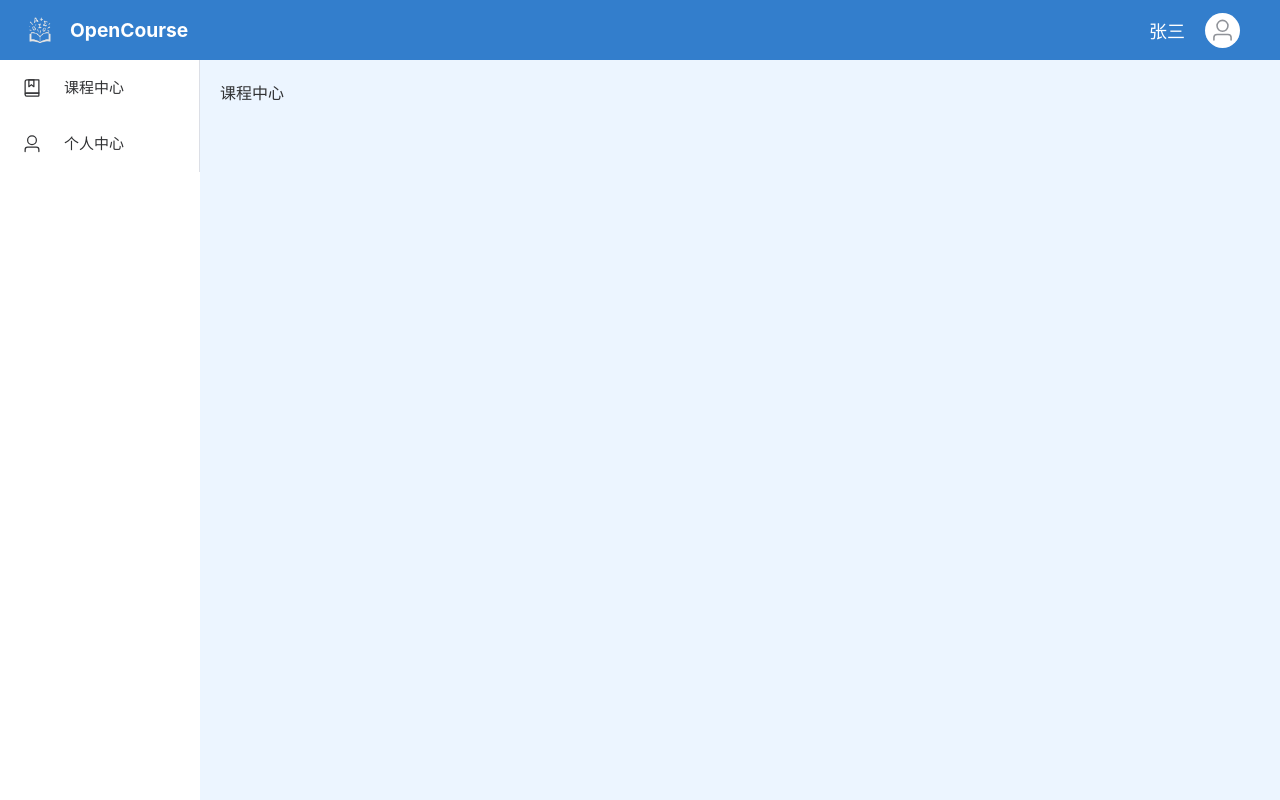
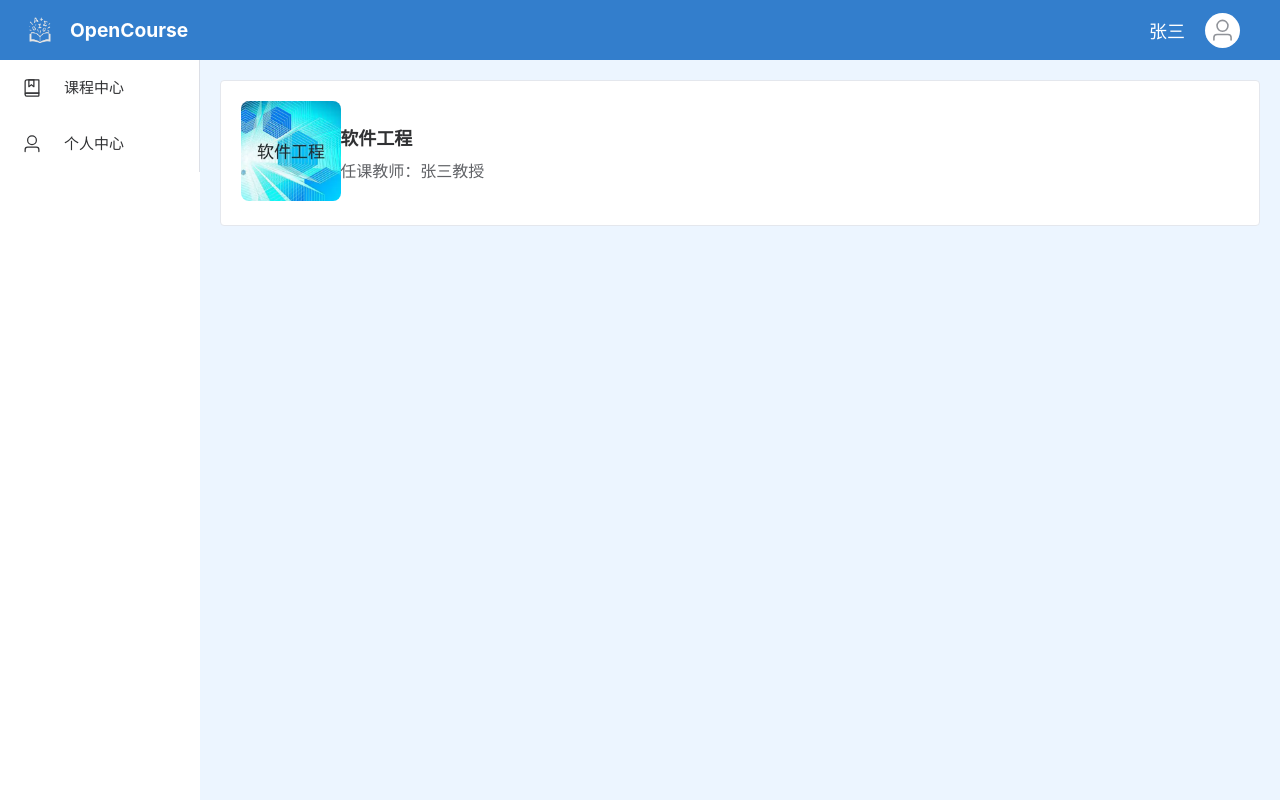
Before and after one commit to lEEExp3rt/OpenCourse, a Vue app in the folder front_end/web/: page /course in a window 1280 px wide. Built offline with nearby package versions, Linux system fonts and the light colour scheme.

Commit message:
add course view

```diff
--- a/front_end/web/package.json
+++ b/front_end/web/package.json
@@ -16,7 +16,7 @@
     "element-plus": "^2.9.10",
     "install": "^0.13.0",
     "pinia": "^3.0.2",
-    "unplugin-vue-components": "^28.5.0",
+    "unplugin-vue-components": "^28.7.0",
     "vite": "^6.3.5",
     "vue-router": "^4.5.1"
   }
--- a/front_end/web/src/views/dashboard/CourseView.vue
+++ b/front_end/web/src/views/dashboard/CourseView.vue
@@ -1,11 +1,57 @@
-<script setup>
+<template>
+    <el-card
+      class="course-card"
+      shadow="hover"
+      @click="handleCardClick"
+    >
+      <el-row align="middle">
+        <!-- 左侧课程图片 -->
+        <el-col :span="2">
+          <el-image
+            src="public/images/courses/bs.png"
+            fit="cover"
+            style="width: 100px; height: 100px; border-radius: 8px"
+          />
+        </el-col>
 
-</script>
+        <!-- 右侧课程信息 -->
+        <el-col :span="18" style="padding-left: 16px">
+          <div class="course-title">{{ course.name }}</div>
+          <div class="course-teacher">任课教师：{{ course.teacher }}</div>
+        </el-col>
+      </el-row>
+    </el-card>
+  </template>
 
-<template>
-  课程中心
-</template>
+  <script setup>
+  const course = {
+    name: '软件工程',
+    teacher: '张三教授',
+    image: "public/images/courses/bs.png",
+    link: 'http://localhost:5173/software_engineering'
+  }
 
-<style scoped>
+  const handleCardClick = () => {
+    window.open(course.link, '_blank') // 新标签页打开
+  }
+  </script>
 
-</style>
+  <style scoped>
+  .course-card {
+    cursor: pointer;
+    transition: transform 0.2s ease;
+    margin-bottom: 16px;
+  }
+  .course-card:hover {
+    transform: scale(1.02);
+  }
+  .course-title {
+    font-size: 18px;
+    font-weight: bold;
+    color: #303133;
+  }
+  .course-teacher {
+    margin-top: 8px;
+    color: #606266;
+  }
+  </style>
```
Also changed, not shown: front_end/web/public/images/courses/bs.png (added), 1 other file (tests, documents, lock files or other folders).
